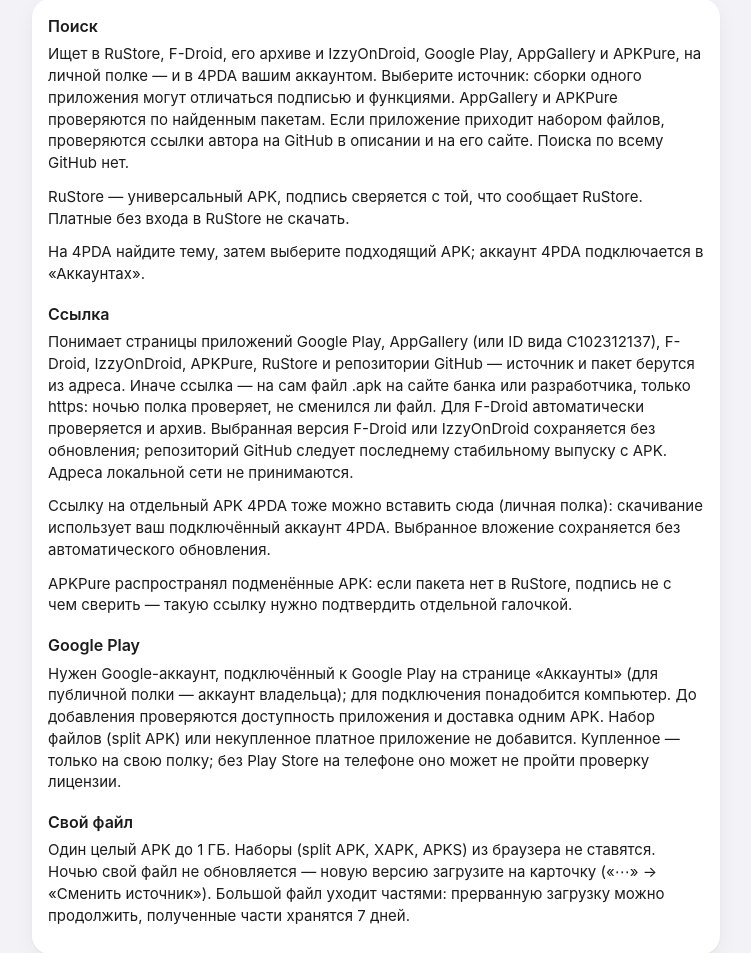
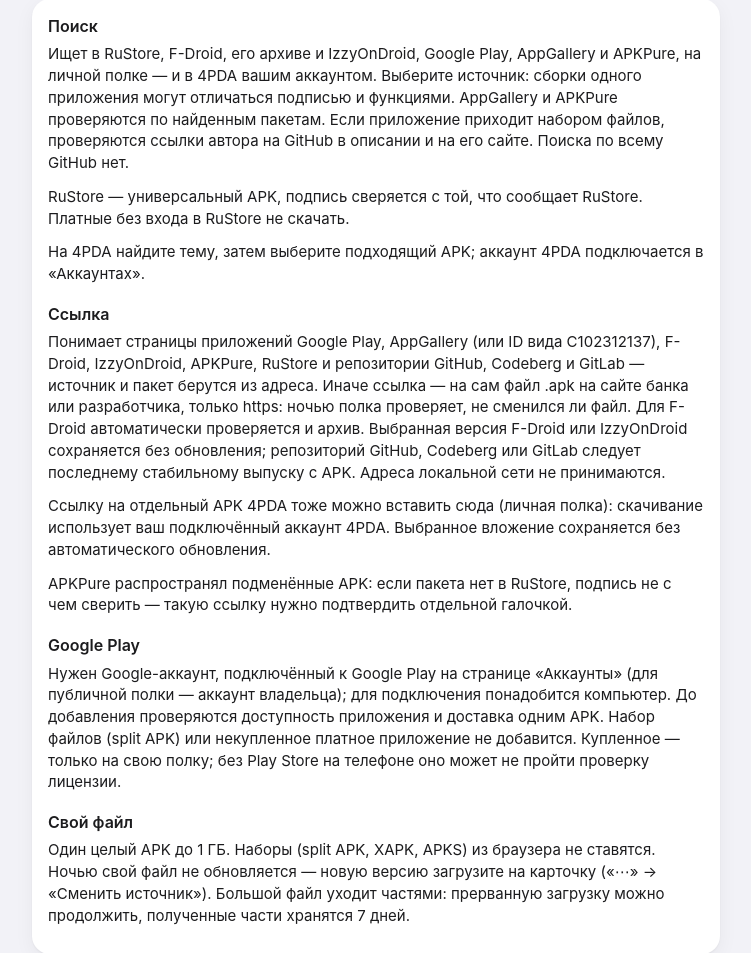
Before and after one commit to guru431/appshelf, a Python web app: template appshelf/web/templates/help.html in a window 1280 px wide. Shown: the part 2193-3146 px from the top of the page, without its empty margins (264-1015 px from the left). Run offline with Jinja, Linux system fonts and the light colour scheme; the template is opened without the code that fills it, so the values that code supplies are empty.

Commit message:
Name Codeberg and GitLab among repository links in help
Closes the finding «Справка» не называет Codeberg и GitLab среди
ссылок-источников: the pipeline already accepts both forges and follows
their latest stable release, as the add-page hint and README say.

Co-Authored-By: Claude Opus 5.5 <noreply@anthropic.com>

```diff
--- a/appshelf/web/templates/help.html
+++ b/appshelf/web/templates/help.html
@@ -48,10 +48,10 @@
 <p>На 4PDA найдите тему, затем выберите подходящий APK; аккаунт 4PDA подключается в «Аккаунтах».</p>
 <h3>Ссылка</h3>
 <p>Понимает страницы приложений Google Play, AppGallery (или ID вида C102312137), F-Droid, IzzyOnDroid, APKPure, RuStore
-  и репозитории GitHub — источник и пакет берутся из адреса. Иначе ссылка — на сам файл .apk на сайте банка или
-  разработчика, только https: ночью полка проверяет, не сменился ли файл. Для F-Droid автоматически проверяется и
-  архив. Выбранная версия F-Droid или IzzyOnDroid сохраняется без обновления; репозиторий GitHub следует последнему
-  стабильному выпуску с APK. Адреса локальной сети не принимаются.</p>
+  и репозитории GitHub, Codeberg и GitLab — источник и пакет берутся из адреса. Иначе ссылка — на сам файл .apk на
+  сайте банка или разработчика, только https: ночью полка проверяет, не сменился ли файл. Для F-Droid автоматически
+  проверяется и архив. Выбранная версия F-Droid или IzzyOnDroid сохраняется без обновления; репозиторий GitHub,
+  Codeberg или GitLab следует последнему стабильному выпуску с APK. Адреса локальной сети не принимаются.</p>
 <p>Ссылку на отдельный APK 4PDA тоже можно вставить сюда (личная полка): скачивание использует ваш подключённый
   аккаунт 4PDA. Выбранное вложение сохраняется без автоматического обновления.</p>
 <p>APKPure распространял подменённые APK: если пакета нет в RuStore, подпись не с чем сверить — такую ссылку нужно
```
Also changed, not shown: FINDINGS.md (+0 -6 lines).
